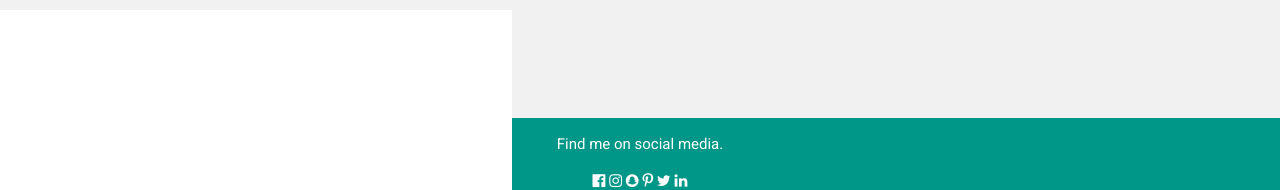
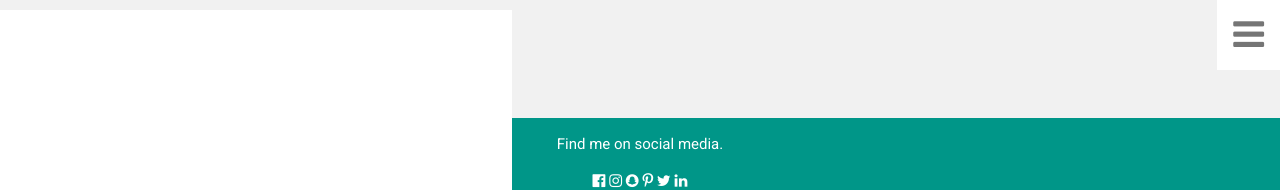
Before and after one commit to juliogarza/juliogarza.github.io, a Jekyll site: the page built from index.html, in a window 1280 px wide. Shown: the top 190 px of the page. Built offline with Jekyll 4.4.1, drawn with Linux system fonts in a browser that asks for light colours.

Commit message:
Update default.html

```diff
--- a/_layouts/default.html
+++ b/_layouts/default.html
@@ -16,7 +16,6 @@ html,body,h1,h2,h3,h4,h5,h6 {font-family: "Roboto", sans-serif}
 <body class="w3-light-grey">
 	<!-- Sidebar with image -->
 <nav class="w3-sidebar w3-hide-medium w3-hide-small" style="width:40%">
-  <div class="bgimg"></div>
 </nav>
 
 <!-- Hidden Sidebar (reveals when clicked on menu icon)-->
@@ -48,6 +47,8 @@ html,body,h1,h2,h3,h4,h5,h6 {font-family: "Roboto", sans-serif}
 		</nav>
 	-->
 		<div class="container">
+		<!-- Menu icon to open sidebar -->
+ 		 <span class="w3-button w3-top w3-white w3-xxlarge w3-text-grey w3-hover-text-black" style="width:auto;right:0;" onclick="openNav()"><i class="fa fa-bars"></i></span>
           {{ content }}
 		</div><!-- /.container -->
 
```
